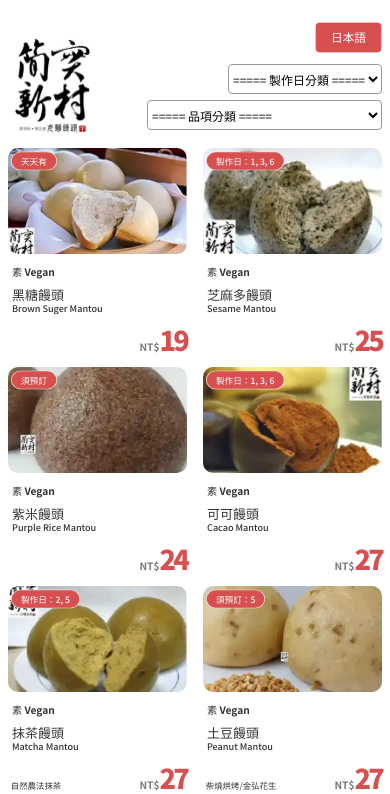
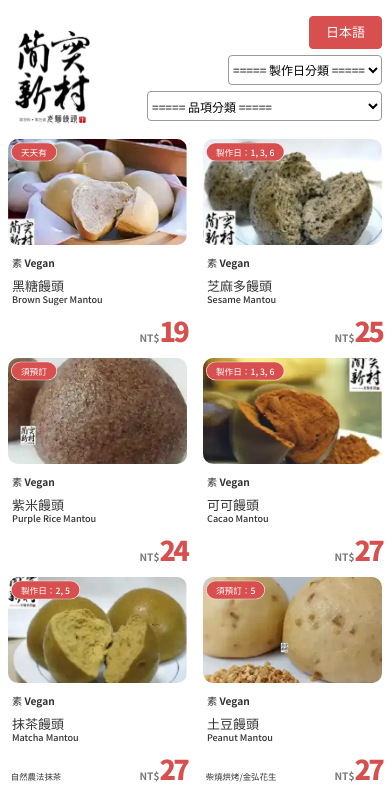
Before and after one commit to xbearwilson/simplicity, a React (Vite) app: page / in a window 390 px wide. Shown: the top 794 px of the page. Built offline with nearby package versions, Linux system fonts and the light colour scheme.

Commit message:
fix: size mobile header to its contents

```diff
--- a/src/App.jsx
+++ b/src/App.jsx
@@ -304,7 +304,6 @@ export default function Simplicity() {
 					ref={topRef}
 					className='top'
 				>
-					<button className='language-switch' type='button' onClick={() => changeLanguage(ja ? 'zh' : 'ja')} lang={ja ? 'zh-Hant' : 'ja'}>{ja ? '繁中' : '日本語'}</button>
 					<img
 						onClick={scrollToTop}
 						className='logo'
@@ -313,6 +312,7 @@ export default function Simplicity() {
 						title='簡實新村|新店村|Simplicity & Honesty Xindian Village Mantou Menu'
 					/>
 					<div className='topSelect'>
+						<button className='language-switch' type='button' onClick={() => changeLanguage(ja ? 'zh' : 'ja')} lang={ja ? 'zh-Hant' : 'ja'}>{ja ? '繁中' : '日本語'}</button>
 						{/* 特別店休日區塊 */}
 						{holidayInfos &&
 							holidayInfos.map((info, idx) => {
--- a/src/App.scss
+++ b/src/App.scss
@@ -176,7 +176,13 @@ html {
 		@include mxw(xs) {
 			top: 1.3rem;
 			right: .3rem;
-			scale: .9;
+			scale: 1;
+		}
+		@include mxw(2xs) {
+			position: relative;
+			top: .3rem;
+			right: -.4rem;
+			scale: .8;
 		}
 	}
 	.topSelect { padding-top: 3.5rem; }
@@ -184,7 +190,10 @@ html {
 	@media (width > 90rem) and (width <= 105rem) { .topSelect { padding-top: 5.5rem; } }
 	@media (width > 105rem) and (width <= 120rem) { .topSelect { padding-top: 6.75rem; } }
 	@include mxw(md) { .topSelect { padding-top: 4rem; } }
-	@include mxw(xs) { .topSelect { padding-top: 3.5rem; } }
+	@include mxw(xs) {
+		.topSelect { padding-top: 0; }
+		.language-switch { position: static; }
+	}
 
 	@include miw(4xl) {
 		width: 90%;
@@ -209,10 +218,11 @@ html {
 	}
 	@include mxw(xs) {
 		padding: 0.5rem;
+		align-items: flex-start;
 	}
 	@include mxw(2xs) {
 		padding-top: unset;
-		padding-bottom: unset;
+		padding-bottom: 4px;
 		padding-inline: 0.5rem;
 		gap: 2.5rem;
 		// height: 160px;
@@ -287,6 +297,7 @@ html {
 			scale: 1;
 			max-width: 56ch;
 			font-size: min(var(--holiday-font-size, var(--small-font-size)), clamp(0.68rem, 2vw + 0.25rem, var(--small-font-size)));
+			span { white-space: normal; overflow-wrap: anywhere; }
 		}
 		@include mxw(2xs) {
 			text-align: center;
@@ -329,7 +340,7 @@ html {
 	}
 
 	.topSelect {
-		position: relative;
+		position: static;
 		display: flex;
 		flex: 1 1 auto;
 		justify-content: right;
@@ -342,11 +353,13 @@ html {
 			align-items: flex-end;
 			margin: 0;
 		}
+		@include mxw(xs) { flex: 1 1 0; }
 		@include mxw(2xs) {
-			top: -2rem;
+			position: relative;
+			top: 0;
 			margin-top: unset !important;
 			flex-direction: column;
-			width: 100%;
+			width: auto;
 		}
 		@include mxw(lg) {
 			align-self: end;
```
